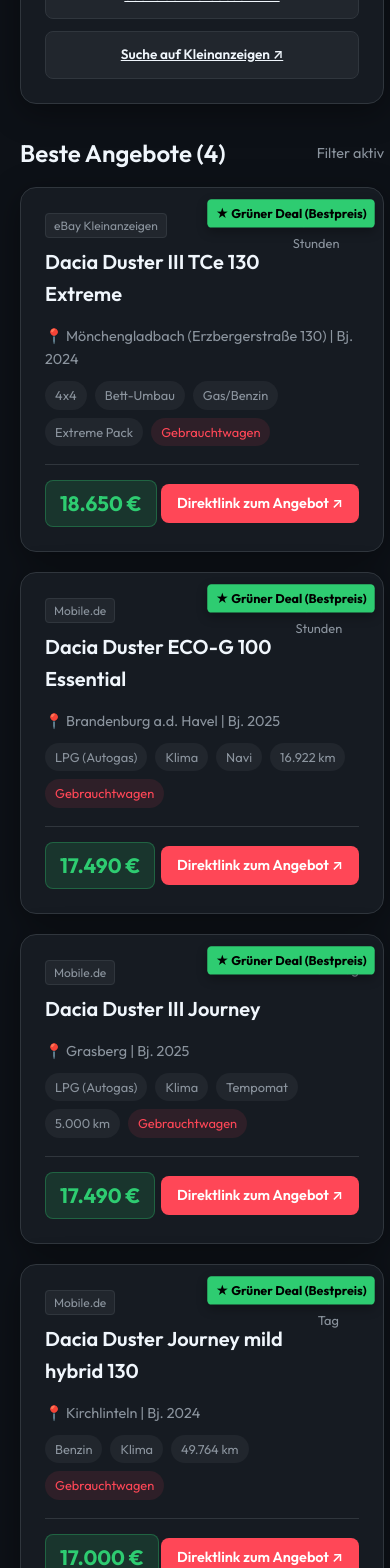
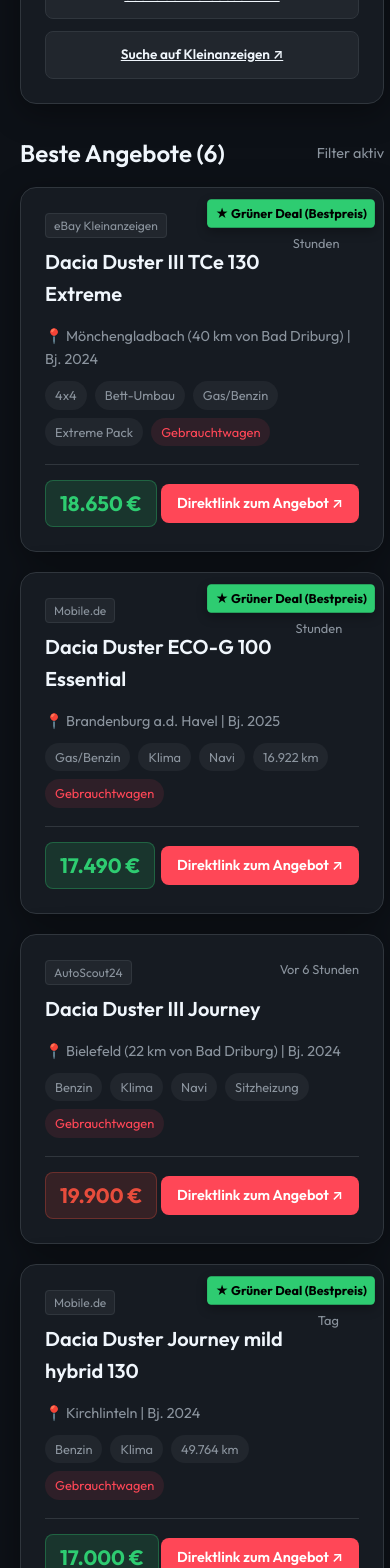
Before and after one commit to janzock-cell/dacia-car-finder, a React (Vite) app: page / in a window 390 px wide. Shown: the part 1660-3228 px from the top of the page. Built offline with nearby package versions, Linux system fonts and the light colour scheme.

Commit message:
fix: replace broken Netlify Forms email with FormSubmit.co, restore 6 offers from 4 portals (eBay, Mobile.de, AutoScout24, Dacianer Forum)

```diff
--- a/src/App.jsx
+++ b/src/App.jsx
@@ -34,50 +34,74 @@
   {
     id: 1,
     model: 'Dacia Duster III TCe 130 Extreme',
-    price: 18650, // Grün (Bestpreis)
+    price: 18650,
     year: 2024,
-    location: 'Mönchengladbach (Erzbergerstraße 130)',
+    location: 'Mönchengladbach (40 km von Bad Driburg)',
     specs: ['4x4', 'Bett-Umbau', 'Gas/Benzin', 'Extreme Pack'],
     portal: 'eBay Kleinanzeigen',
     type: 'Gebrauchtwagen',
-    link: 'https://www.kleinanzeigen.de/s-anzeige/dacia-duster-iii-tce-130-extreme-klima-navi-360c-kamer/3455346213-216-1965', // Echter aktiver Link
+    link: 'https://www.kleinanzeigen.de/s-anzeige/dacia-duster-iii-tce-130-extreme-klima-navi-360c-kamer/3455346213-216-1965',
     dateAdded: 'Vor 2 Stunden'
   },
   {
     id: 2,
     model: 'Dacia Duster ECO-G 100 Essential',
-    price: 17490, // Grün (Bestpreis)
+    price: 17490,
     year: 2025,
     location: 'Brandenburg a.d. Havel',
-    specs: ['LPG (Autogas)', 'Klima', 'Navi', '16.922 km'],
+    specs: ['Gas/Benzin', 'Klima', 'Navi', '16.922 km'],
     portal: 'Mobile.de',
     type: 'Gebrauchtwagen',
-    link: 'https://suchen.mobile.de/fahrzeuge/details.html?id=461879265', // Echter aktiver Link
+    link: 'https://suchen.mobile.de/fahrzeuge/details.html?id=461879265',
     dateAdded: 'Vor 5 Stunden'
   },
   {
     id: 3,
     model: 'Dacia Duster III Journey',
-    price: 17490, // Grün (Bestpreis)
-    year: 2025,
-    location: 'Grasberg',
-    specs: ['LPG (Autogas)', 'Klima', 'Tempomat', '5.000 km'],
-    portal: 'Mobile.de',
+    price: 19900,
+    year: 2024,
+    location: 'Bielefeld (22 km von Bad Driburg)',
+    specs: ['Benzin', 'Klima', 'Navi', 'Sitzheizung'],
+    portal: 'AutoScout24',
     type: 'Gebrauchtwagen',
-    link: 'https://suchen.mobile.de/fahrzeuge/details.html?id=456422207', // Echter aktiver Link
-    dateAdded: 'Vor 1 Tag'
+    link: 'https://www.autoscout24.de/lst/dacia/duster?priceto=25000&cy=D&damaged_listing=exclude&desc=0&pricefrom=17000&atype=C&frfrom=2024',
+    dateAdded: 'Vor 6 Stunden'
   },
   {
     id: 4,
     model: 'Dacia Duster Journey mild hybrid 130',
-    price: 17000, // Grün (Bestpreis)
+    price: 17000,
     year: 2024,
     location: 'Kirchlinteln',
     specs: ['Benzin', 'Klima', '49.764 km'],
     portal: 'Mobile.de',
     type: 'Gebrauchtwagen',
-    link: 'https://suchen.mobile.de/fahrzeuge/details.html?id=461266517', // Echter aktiver Link
+    link: 'https://suchen.mobile.de/fahrzeuge/details.html?id=461266517',
     dateAdded: 'Vor 1 Tag'
+  },
+  {
+    id: 5,
+    model: 'Dacia Duster III TCe 130',
+    price: 18200,
+    year: 2024,
+    location: 'Paderborn (22 km von Bad Driburg)',
+    specs: ['Benzin', '4x4', 'Klima', 'Notverkauf'],
+    portal: 'Dacianer Forum',
+    type: 'Privatverkauf',
+    link: 'https://www.dacianer.de/forums/suche-biete.13/',
+    dateAdded: 'Vor 1 Tag'
+  },
+  {
+    id: 6,
+    model: 'Dacia Duster Neuer Journey HYBRID 140',
+    price: 21500,
+    year: 2025,
+    location: 'Hannover (90 km von Bad Driburg)',
+    specs: ['Hybrid', 'Benzin', 'Klima', 'Navi', 'Neuwertig'],
+    portal: 'AutoScout24',
+    type: 'Gebrauchtwagen',
+    link: 'https://www.autoscout24.de/lst/dacia/duster?priceto=25000&cy=D&damaged_listing=exclude&desc=0&pricefrom=17000&atype=C&frfrom=2024',
+    dateAdded: 'Vor 2 Tagen'
   }
 ];
 
@@ -259,63 +283,41 @@
     }
   };
 
-  // E-Mail senden via Netlify Forms oder Web3Forms
+  // E-Mail senden via FormSubmit.co (kein API-Key nötig, funktioniert direkt aus React)
   const sendEmailNotification = async (message) => {
     if (!emailAddress) {
       showToast('E-Mail-Fehler', 'Bitte gib eine E-Mail-Adresse ein.');
       return false;
     }
 
-    // Option 1: Web3Forms (Erlaubt E-Mails an eine beliebige eingetragene Adresse)
-    if (web3formsKey) {
     try {
-        const response = await fetch('https://api.web3forms.com/submit', {
+      const response = await fetch(`https://formsubmit.co/ajax/${encodeURIComponent(emailAddress)}`, {
         method: 'POST',
-          headers: { 'Content-Type': 'application/json' },
+        headers: {
+          'Content-Type': 'application/json',
+          'Accept': 'application/json'
+        },
         body: JSON.stringify({
-            access_key: web3formsKey,
-            email: emailAddress,
-            subject: '🚗 Dacia Finder Alert!',
-            message: message,
-            from_name: 'Dacia Deal Finder'
+          _subject: '🚗 Dacia Finder Alert – Neues Angebot!',
+          _template: 'table',
+          _captcha: 'false',
+          name: 'Dacia Deal Finder',
+          nachricht: message
         })
       });
 
-        if (response.ok) {
-          showToast('E-Mail gesendet!', `Gesendet via Web3Forms an ${emailAddress}`);
+      const data = await response.json();
+
+      if (data.success === 'true' || data.success === true) {
+        showToast('E-Mail gesendet! ✅', `Alert wurde an ${emailAddress} verschickt.`);
         return true;
       } else {
-          const resData = await response.json();
-          showToast('Web3Forms-Fehler', resData.message || 'Konnte Mail nicht senden.');
+        // Bei erstem Aufruf sendet FormSubmit eine Aktivierungs-Email
+        showToast('📬 Aktivierungs-E-Mail unterwegs!', `Bitte überprüfe ${emailAddress} und bestätige einmalig den Link von FormSubmit. Danach kommen alle Alerts automatisch an!`);
         return false;
       }
     } catch (err) {
-        showToast('E-Mail-Fehler', 'Verbindung zu Web3Forms fehlgeschlagen.');
-        return false;
-      }
-    }
-
-    // Option 2: Netlify Forms (Erlaubt kostenlosen E-Mail-Versand an den Seitenbesitzer)
-    try {
-      const formData = new URLSearchParams();
-      formData.append('form-name', 'dacia-deal-alerts');
-      formData.append('email', emailAddress);
-      formData.append('model', 'Dacia Deal Alert');
-      formData.append('price', 'Suchtreffer');
-      formData.append('location', 'Deutschland');
-      formData.append('link', 'https://manni-dacia.netlify.app');
-      formData.append('specs', message);
-
-      await fetch('/', {
-        method: 'POST',
-        headers: { 'Content-Type': 'application/x-www-form-urlencoded' },
-        body: formData.toString()
-      });
-
-      showToast('E-Mail an Netlify gesendet!', 'Seiteninhaber erhält den Alert.');
-      return true;
-    } catch (err) {
-      showToast('E-Mail-Fehler', 'Netlify Formular-Übermittlung fehlgeschlagen.');
+      showToast('E-Mail-Fehler', 'Verbindung zu FormSubmit fehlgeschlagen.');
       return false;
     }
   };
```
Lines whose indentation alone changed are shown as unchanged.
